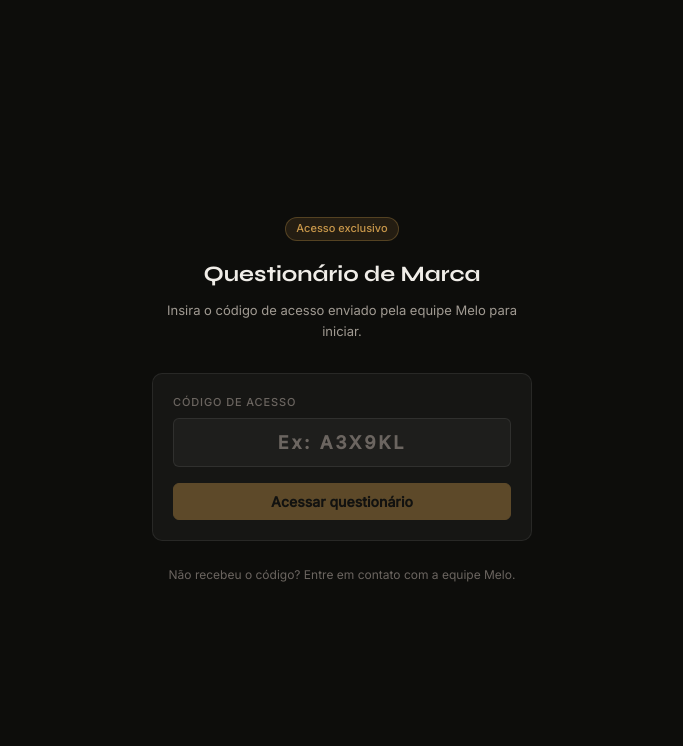
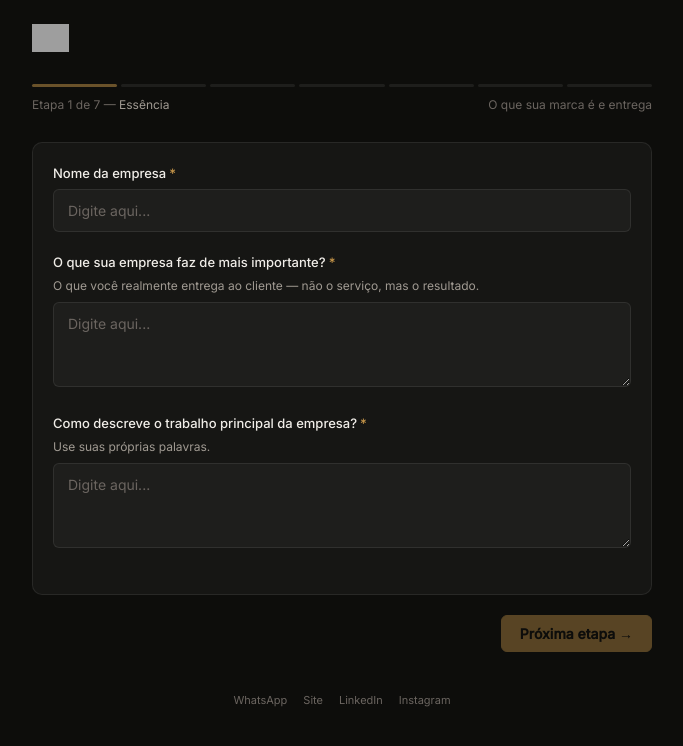
Before and after one commit to vitorsarkis96/melo-platform, a Next.js app: page /questionario in a window 1280 px wide. Shown: the top 746 px of the page, without its empty margins (298-981 px from the left). Built offline with nearby package versions, Linux system fonts and the light colour scheme; grey boxes are pictures that could not be loaded.

Commit message:
Update page.js

```diff
--- a/app/questionario/page.js
+++ b/app/questionario/page.js
@@ -1,8 +1,17 @@
 'use client'
 
-import { useState } from 'react'
-import Link from 'next/link'
+import { useState, useEffect, Suspense } from 'react'
+import { useSearchParams } from 'next/navigation'
 import { STEPS } from '../../lib/steps'
+
+const LOGO = 'https://static.wixstatic.com/media/d5c391_d5af66b67cf546a59d5b1c348c99e261~mv2.png/v1/fill/w_268,h_82,al_c,q_85,usm_0.66_1.00_0.01,enc_avif,quality_auto/Asset%202_2x.png'
+
+const SOCIALS = [
+  { href: 'https://wa.me/5511954387151', label: 'WhatsApp' },
+  { href: 'https://www.melocreative.com.br', label: 'Site' },
+  { href: 'https://www.linkedin.com/company/amelocreative', label: 'LinkedIn' },
+  { href: 'https://instagram.com/amelocreative', label: 'Instagram' },
+]
 
 function Field({ field, value, onChange }) {
   if (field.type === 'text') return (
@@ -50,84 +59,39 @@ function Field({ field, value, onChange }) {
   return null
 }
 
-function TokenGate({ onValid }) {
-  const [code, setCode] = useState('')
-  const [checking, setChecking] = useState(false)
-  const [err, setErr] = useState('')
+function QuestionarioInner() {
+  const searchParams = useSearchParams()
+  const tokenParam = searchParams.get('t')
 
-  const validate = async () => {
-    if (!code.trim()) return
-    setChecking(true)
-    setErr('')
-    try {
-      const res = await fetch('/api/validate-token', {
-        method: 'POST',
-        headers: { 'Content-Type': 'application/json' },
-        body: JSON.stringify({ code: code.trim() }),
-      })
-      const data = await res.json()
-      if (data.valid) {
-        onValid(code.trim().toUpperCase())
-      } else {
-        setErr(data.reason || 'Código inválido.')
-      }
-    } catch {
-      setErr('Erro ao verificar. Tente novamente.')
-    }
-    setChecking(false)
-  }
-
-  return (
-    <main style={{ minHeight: '100vh', display: 'flex', alignItems: 'center', justifyContent: 'center', padding: '2rem 1rem' }}>
-      <div style={{ maxWidth: 380, width: '100%' }}>
-        <div style={{ textAlign: 'center', marginBottom: '2rem' }}>
-          <div className="badge badge-amber" style={{ marginBottom: '1rem', fontSize: 11 }}>Acesso exclusivo</div>
-          <h2 className="syne" style={{ fontSize: 22, fontWeight: 700, marginBottom: 8 }}>Questionário de Marca</h2>
-          <p style={{ fontSize: 13, color: 'var(--text2)', lineHeight: 1.6 }}>
-            Insira o código de acesso enviado pela equipe Melo para iniciar.
-          </p>
-        </div>
-
-        <div className="card">
-          <label className="label" style={{ marginBottom: 6 }}>Código de acesso</label>
-          <input
-            className="input"
-            type="text"
-            value={code}
-            onChange={e => setCode(e.target.value.toUpperCase())}
-            onKeyDown={e => e.key === 'Enter' && validate()}
-            placeholder="Ex: A3X9KL"
-            style={{ textAlign: 'center', fontSize: 18, letterSpacing: '0.15em', fontWeight: 600, marginBottom: '1rem' }}
-            maxLength={8}
-          />
-          {err && <div className="alert alert-err" style={{ marginBottom: '1rem' }}>{err}</div>}
-          <button
-            className="btn btn-primary"
-            style={{ width: '100%', justifyContent: 'center' }}
-            onClick={validate}
-            disabled={checking || code.trim().length < 4}
-          >
-            {checking ? <><span className="spin" /> Verificando...</> : 'Acessar questionário'}
-          </button>
-        </div>
-
-        <p style={{ textAlign: 'center', marginTop: '1.5rem', fontSize: 12, color: 'var(--text3)' }}>
-          Não recebeu o código? Entre em contato com a equipe Melo.
-        </p>
-      </div>
-    </main>
-  )
-}
-
-export default function Questionario() {
-  const [token, setToken] = useState(null)
+  const [tokenStatus, setTokenStatus] = useState('checking') // checking | valid | invalid | used | free
+  const [company, setCompany] = useState('')
   const [step, setStep] = useState(0)
   const [vals, setVals] = useState({})
   const [submitting, setSubmitting] = useState(false)
   const [done, setDone] = useState(false)
   const [err, setErr] = useState('')
 
-  if (!token) return <TokenGate onValid={setToken} />
+  useEffect(() => {
+    if (!tokenParam) {
+      setTokenStatus('free')
+      return
+    }
+    fetch(`/api/token?t=${tokenParam}`)
+      .then(r => r.json())
+      .then(data => {
+        if (data.valid) {
+          setTokenStatus('valid')
+          setCompany(data.company)
+          setVals(v => ({ ...v, nome: data.company }))
+        } else if (data.used) {
+          setTokenStatus('used')
+          setCompany(data.company)
+        } else {
+          setTokenStatus('invalid')
+        }
+      })
+      .catch(() => setTokenStatus('invalid'))
+  }, [tokenParam])
 
   const cur = STEPS[step]
   const set = (id, v) => setVals(p => ({ ...p, [id]: v }))
@@ -145,10 +109,9 @@ export default function Questionario() {
       const res = await fetch('/api/submit', {
         method: 'POST',
         headers: { 'Content-Type': 'application/json' },
-        body: JSON.stringify({ ...vals, _token: token }),
+        body: JSON.stringify({ ...vals, _token: tokenParam || null }),
       })
-      const data = await res.json()
-      if (!data.ok) throw new Error(data.error || 'Erro ao enviar.')
+      if (!res.ok) throw new Error('Erro ao enviar.')
       setDone(true)
     } catch (e) {
       setErr(e.message)
@@ -156,11 +119,57 @@ export default function Questionario() {
     setSubmitting(false)
   }
 
+  // ── ESTADOS DE TOKEN ──────────────────────────────────────────────────────
+  if (tokenStatus === 'checking') return (
+    <main style={{ minHeight: '100vh', display: 'flex', alignItems: 'center', justifyContent: 'center' }}>
+      <div style={{ display: 'flex', alignItems: 'center', gap: 8, color: 'var(--text2)' }}>
+        <span className="spin" /> Verificando acesso...
+      </div>
+    </main>
+  )
+
+  if (tokenStatus === 'invalid') return (
+    <main style={{ minHeight: '100vh', display: 'flex', alignItems: 'center', justifyContent: 'center', padding: '2rem 1rem' }}>
+      <div style={{ textAlign: 'center', maxWidth: 400 }}>
+        <img src={LOGO} alt="Melo" style={{ height: 32, margin: '0 auto 1.5rem', display: 'block' }} />
+        <div className="card">
+          <p style={{ fontSize: 20, marginBottom: 8 }}>🔒</p>
+          <h2 className="syne" style={{ fontSize: 18, fontWeight: 700, marginBottom: 8 }}>Link inválido</h2>
+          <p style={{ fontSize: 13, color: 'var(--text2)', lineHeight: 1.6 }}>
+            Este link não é válido. Solicite um novo link de acesso à equipe Melo.
+          </p>
+          <a href="https://wa.me/5511954387151" target="_blank" rel="noopener noreferrer"
+            style={{ display: 'inline-block', marginTop: '1.25rem', fontSize: 13, color: 'var(--amber)', fontWeight: 500, textDecoration: 'none' }}>
+            Falar com a Melo →
+          </a>
+        </div>
+      </div>
+    </main>
+  )
+
+  if (tokenStatus === 'used') return (
+    <main style={{ minHeight: '100vh', display: 'flex', alignItems: 'center', justifyContent: 'center', padding: '2rem 1rem' }}>
+      <div style={{ textAlign: 'center', maxWidth: 440 }}>
+        <img src={LOGO} alt="Melo" style={{ height: 32, margin: '0 auto 1.5rem', display: 'block' }} />
+        <div className="card">
+          <div style={{ width: 48, height: 48, borderRadius: '50%', background: 'var(--green-bg)', border: '1px solid var(--green-border)', display: 'flex', alignItems: 'center', justifyContent: 'center', margin: '0 auto 1rem', fontSize: 20, color: 'var(--green-text)' }}>✓</div>
+          <h2 className="syne" style={{ fontSize: 18, fontWeight: 700, marginBottom: 8 }}>Questionário já enviado</h2>
+          <p style={{ fontSize: 13, color: 'var(--text2)', lineHeight: 1.6 }}>
+            <strong style={{ color: 'var(--text)' }}>{company}</strong> já enviou o questionário de marca.<br />
+            A equipe Melo está preparando o diagnóstico.
+          </p>
+        </div>
+      </div>
+    </main>
+  )
+
+  // ── SUCESSO ───────────────────────────────────────────────────────────────
   if (done) return (
     <main style={{ minHeight: '100vh', display: 'flex', alignItems: 'center', justifyContent: 'center', padding: '2rem 1rem' }}>
       <div className="fade" style={{ textAlign: 'center', maxWidth: 440 }}>
-        <div style={{ width: 60, height: 60, borderRadius: '50%', background: 'var(--green-bg)', border: '1px solid var(--green-border)', display: 'flex', alignItems: 'center', justifyContent: 'center', margin: '0 auto 1.5rem', fontSize: 24, color: 'var(--green-text)' }}>✓</div>
-        <h2 className="syne" style={{ fontSize: 22, fontWeight: 700, marginBottom: 10 }}>Questionário enviado</h2>
+        <img src={LOGO} alt="Melo" style={{ height: 32, margin: '0 auto 1.5rem', display: 'block' }} />
+        <div style={{ width: 56, height: 56, borderRadius: '50%', background: 'var(--green-bg)', border: '1px solid var(--green-border)', display: 'flex', alignItems: 'center', justifyContent: 'center', margin: '0 auto 1.25rem', fontSize: 22, color: 'var(--green-text)' }}>✓</div>
+        <h2 className="syne" style={{ fontSize: 20, fontWeight: 700, marginBottom: 8 }}>Questionário enviado</h2>
         <p style={{ color: 'var(--text2)', lineHeight: 1.7, marginBottom: '1.5rem' }}>
           A equipe Melo recebeu suas respostas.<br />
           O diagnóstico estratégico será preparado em breve.
@@ -178,14 +187,13 @@ export default function Questionario() {
     </main>
   )
 
+  // ── QUESTIONÁRIO ──────────────────────────────────────────────────────────
   return (
     <main style={{ minHeight: '100vh', padding: '1.5rem 1rem' }}>
       <div style={{ maxWidth: 620, margin: '0 auto' }}>
         <div style={{ display: 'flex', alignItems: 'center', justifyContent: 'space-between', marginBottom: '2rem' }}>
-          <Link href="/" style={{ textDecoration: 'none' }}>
-            <img src="https://static.wixstatic.com/media/d5c391_d5af66b67cf546a59d5b1c348c99e261~mv2.png/v1/fill/w_268,h_82,al_c,q_85,usm_0.66_1.00_0.01,enc_avif,quality_auto/Asset%202_2x.png" alt="Melo" style={{ height: 28, width: 'auto' }} />
-          </Link>
-          <span className="badge badge-amber" style={{ fontSize: 11 }}>Questionário de Marca</span>
+          <img src={LOGO} alt="Melo" style={{ height: 28, width: 'auto' }} />
+          {company && <span className="badge badge-amber" style={{ fontSize: 11 }}>{company}</span>}
         </div>
 
         <div style={{ marginBottom: '1.75rem' }}>
@@ -222,17 +230,12 @@ export default function Questionario() {
         </div>
 
         <div style={{ display: 'flex', justifyContent: 'center', gap: 16, marginTop: '2.5rem' }}>
-          {[
-            { href: 'https://wa.me/5511954387151', title: 'WhatsApp' },
-            { href: 'https://www.melocreative.com.br', title: 'Site' },
-            { href: 'https://www.linkedin.com/company/amelocreative', title: 'LinkedIn' },
-            { href: 'https://instagram.com/amelocreative', title: 'Instagram' },
-          ].map(({ href, title }) => (
-            <a key={title} href={href} target="_blank" rel="noopener noreferrer"
+          {SOCIALS.map(({ href, label }) => (
+            <a key={label} href={href} target="_blank" rel="noopener noreferrer"
               style={{ fontSize: 11, color: 'var(--text3)', textDecoration: 'none' }}
               onMouseEnter={e => e.currentTarget.style.color = 'var(--amber)'}
               onMouseLeave={e => e.currentTarget.style.color = 'var(--text3)'}>
-              {title}
+              {label}
             </a>
           ))}
         </div>
@@ -240,3 +243,15 @@ export default function Questionario() {
     </main>
   )
 }
+
+export default function Questionario() {
+  return (
+    <Suspense fallback={
+      <main style={{ minHeight: '100vh', display: 'flex', alignItems: 'center', justifyContent: 'center' }}>
+        <span className="spin" />
+      </main>
+    }>
+      <QuestionarioInner />
+    </Suspense>
+  )
+}
```
